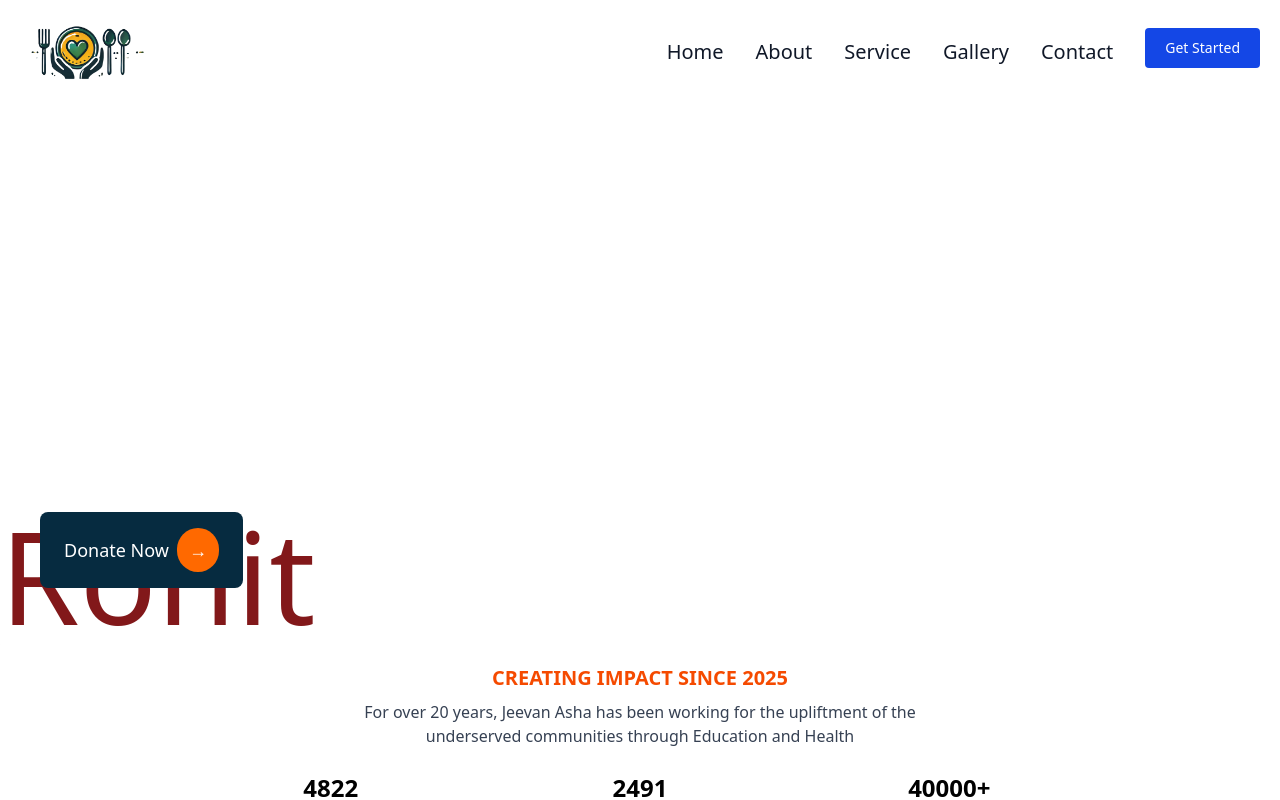
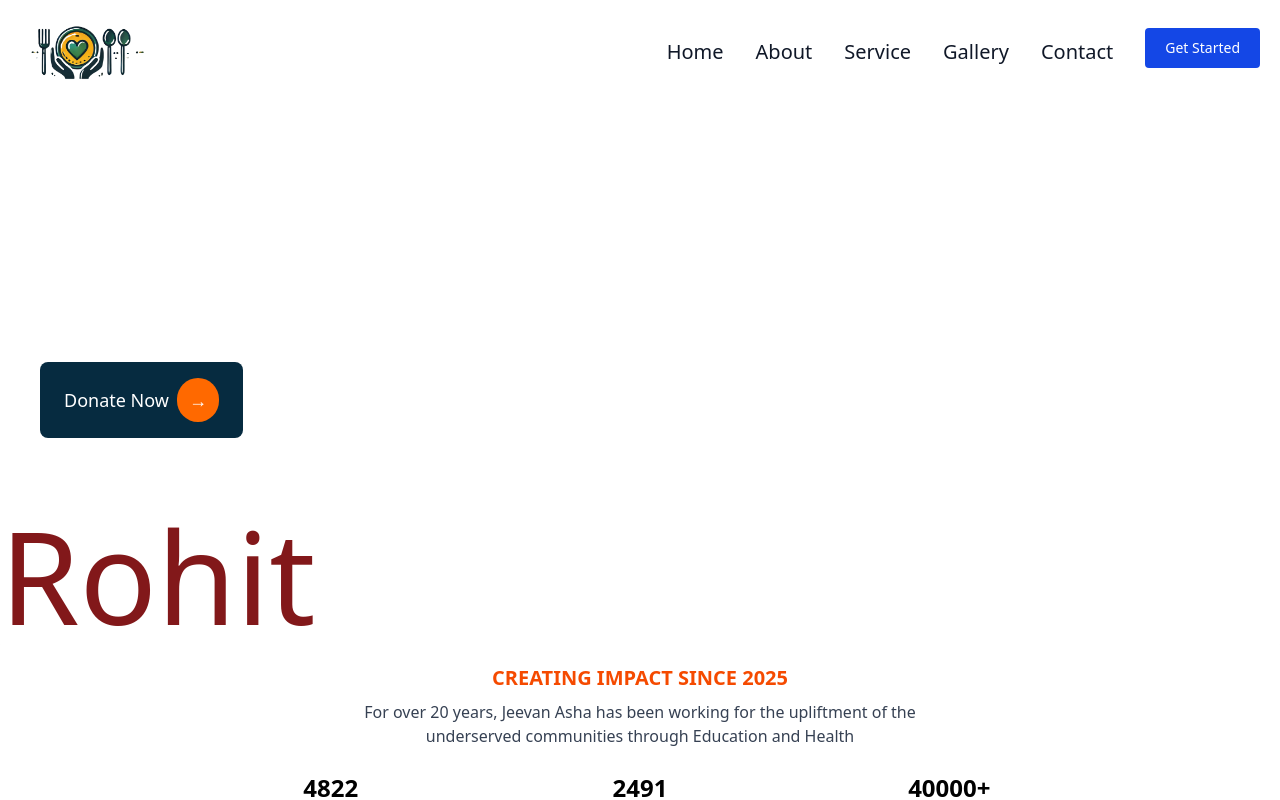
Before and after one commit to Joshankumar6299/Project_React, a React (Vite) app in the folder Frontend/: page / in a window 1280 px wide. Shown: the top 800 px of the page. Built offline with nearby package versions, Linux system fonts and the light colour scheme.

Commit message:
Adjust button positioning in Carousel component for better visibility

```diff
--- a/Frontend/src/components/Carousel.jsx
+++ b/Frontend/src/components/Carousel.jsx
@@ -81,11 +81,11 @@ const Carousel = () => {
       </div>
 
       {/* Donate Now Button */}
-      <div className="absolute w-full h-[500px] bg-cover bg-center">
+      <div className="absolute  w-full h-[500px] bg-cover bg-center">
         <button
           onClick={() => navigate("/donate")} // Navigate to Donate page
-          className="absolute bottom-[400px] left-10 bg-[#062B40] text-white px-6 py-4
-                     text-lg flex items-center rounded-lg no-underline z-10"
+          className="absolute bottom-[550px] left-10 bg-[#062B40] text-white px-6 py-4
+                     text-lg flex items-center rounded-lg no-underline z-99"
         >
           Donate Now
           <span className="ml-2 bg-orange-500 px-3 py-2 rounded-full">→</span>
```
